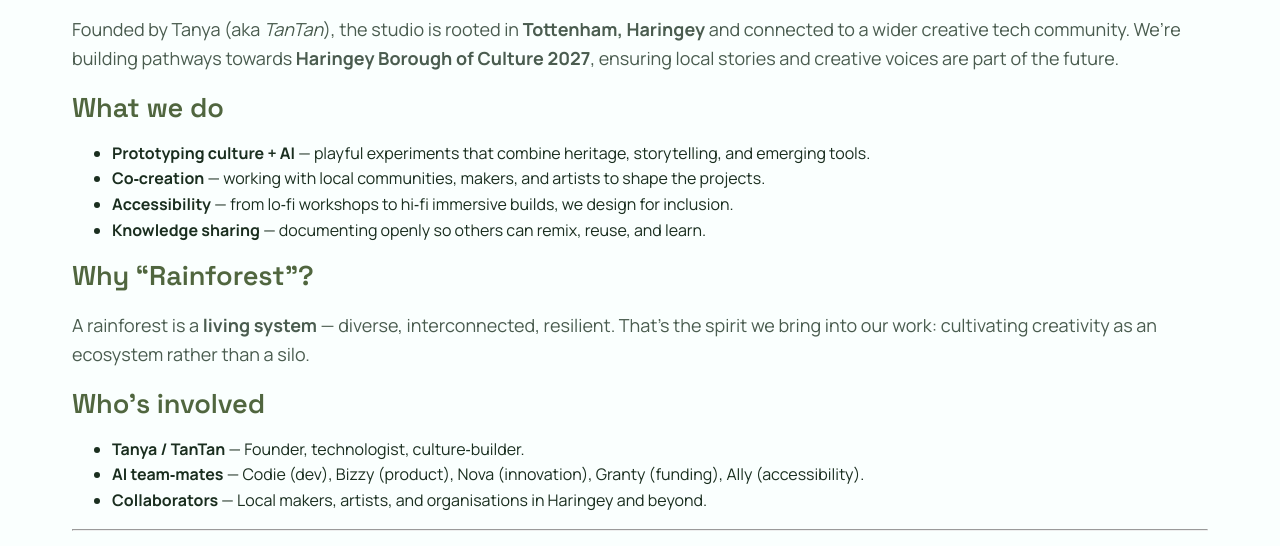
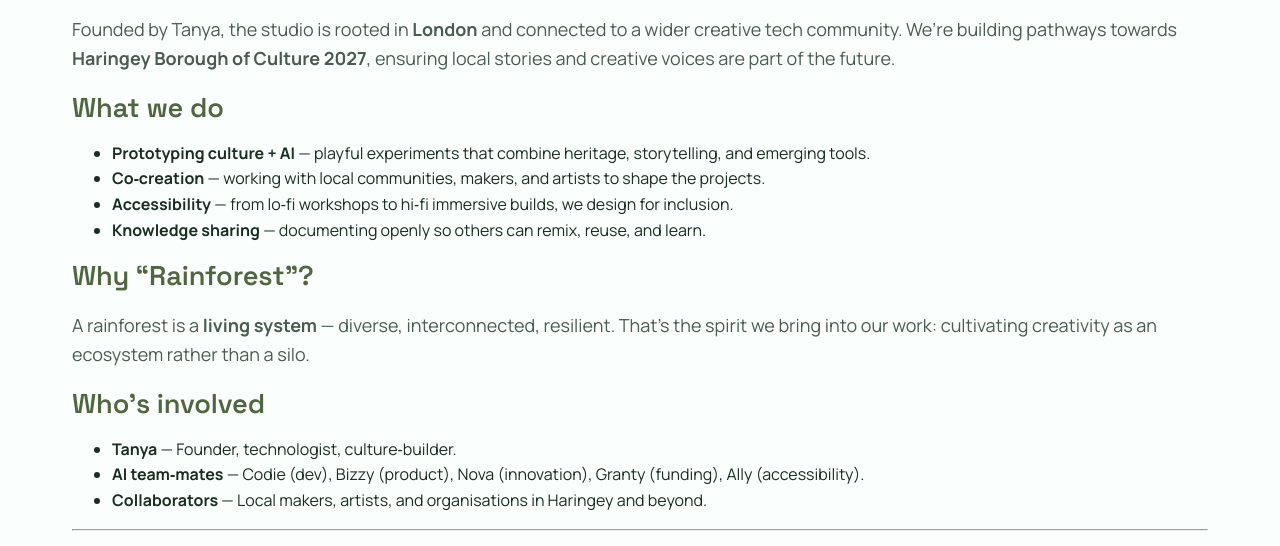
Before and after one commit to tanyapowell/rainforeststudio.xyz, an Eleventy site: page _pages/about.md in a window 1280 px wide. Shown: the part 241-787 px from the top of the page. Built offline with nearby package versions, Linux system fonts and the light colour scheme; Eleventy itself is replaced by a stand-in of ours; files that its build step writes are made by us from their sources; what jsdom, markdown-it-table-of-contents would draw is missing.

Commit message:
fix: update location reference from Tottenham to London and remove nickname from founder's title

```diff
--- a/_pages/about.md
+++ b/_pages/about.md
@@ -9,7 +9,7 @@ permalink: /about/
 
 Rainforest Studio is a **Lab without Walls** — a place where culture and technology meet to prototype new ideas, test them with real people, and share what we learn openly.
 
-Founded by Tanya (aka *TanTan*), the studio is rooted in **Tottenham, Haringey** and connected to a wider creative tech community. We’re building pathways towards **Haringey Borough of Culture 2027**, ensuring local stories and creative voices are part of the future.
+Founded by Tanya, the studio is rooted in **London** and connected to a wider creative tech community. We’re building pathways towards **Haringey Borough of Culture 2027**, ensuring local stories and creative voices are part of the future.
 
 ## What we do
 
@@ -24,7 +24,7 @@ A rainforest is a **living system** — diverse, interconnected, resilient. That
 
 ## Who’s involved
 
-- **Tanya / TanTan** — Founder, technologist, culture‑builder.
+- **Tanya** — Founder, technologist, culture‑builder.
 - **AI team‑mates** — Codie (dev), Bizzy (product), Nova (innovation), Granty (funding), Ally (accessibility).
 - **Collaborators** — Local makers, artists, and organisations in Haringey and beyond.
 
```
